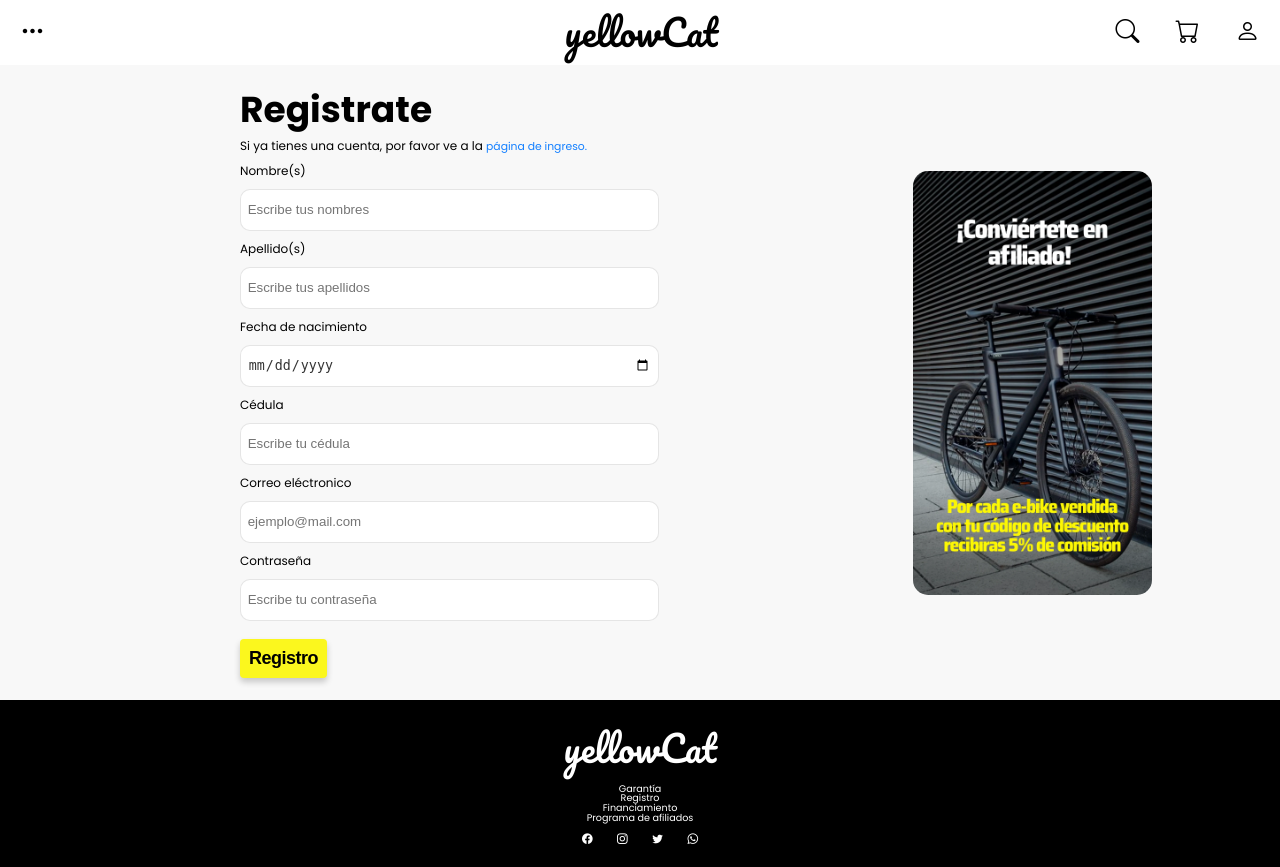
After one commit to Anfe-ion/yellowCat, a PHP site: page /register.html in a window 1280 px wide. The commit adds this page. Run offline with PHP 8.4, Linux system fonts and the light colour scheme.

Commit message:
Se añade el diseño del login y register.

```diff
--- a/footer.css
+++ b/footer.css
@@ -11,6 +11,9 @@ footer{
 footer h6{
     color: white;
     padding: 0.5em;
+    font-family: 'Pacifico', cursive;
+    font-size: 3em;
+    text-decoration: none;
 }
 
 footer a{
--- a/header.css
+++ b/header.css
@@ -86,16 +86,23 @@ header{
     color: #FBF71E;
 }
 
-h1 a, h6{
+h1 a{
     font-family: 'Pacifico', cursive;
     font-size: 3em;
     color: black;
     text-decoration: none;
+    text-align: center;
+    margin-left: 3.4em;
 }
 
 .buttons{
     display: flex;
     gap: 2em;
+    color: black;
+}
+
+.buttons a{
+    color: black;
 }
 
 .search, .shop-car, .login, .open-menu{
@@ -132,7 +139,8 @@ h1 a, h6{
     align-items: flex-end;
     gap: 1em;
     position: absolute;
-    left: 28%;
+    left: 20%;
+    right: 20%;
     bottom: 0;
     margin-bottom: 5em;
 }
@@ -147,11 +155,12 @@ h1 a, h6{
 /*Adjustement for mobile*/
 @media screen and (max-width: 800px) {
     .nav{
-        width: 50%;
+        width: 55%;
     }
 
     h1 a{
         font-size: 2em;
+        margin-left: 1.8em;
     }
 
     .buttons{
--- a/header.js
+++ b/header.js
@@ -16,8 +16,8 @@ document.addEventListener("DOMContentLoaded", () => {
                 <li><a href="#">Quienes somos</a></li>
                 <li><a href="#">Soporte</a></li>
                 <div class="login-section">
-                    <li><a href="#">Entrar</a></li>
-                    <li><a href="#">Registrarse</a></li>
+                    <li><a href="./login.html">Entrar</a></li>
+                    <li><a href="./register.html">Registrarse</a></li>
                     <li><a href="#">¿Olvidaste tu contraseña?</a></li>
                 </div>
                 <div class="social-media">
@@ -34,7 +34,7 @@ document.addEventListener("DOMContentLoaded", () => {
         <div class="buttons">
             <button class="search" id="search"><i class="bi bi-search"></i></button>
             <button class="shop-car"><i class="bi bi-cart"></i></button>
-            <button class="login"><i class="bi bi-person"></i></button>
+            <button class="login"><a href="./login.html"><i class="bi bi-person"></i></a></button>
         </div>
     `
     document.body.insertBefore(header, document.body.firstChild);
--- /dev/null
+++ b/login.css
@@ -0,0 +1,101 @@
+body{
+    max-width: 100%;
+    max-height: 100%;
+    font-size: 12px;
+    font-family: 'Poppins', sans-serif;
+    /*horizontally center*/
+    margin: 0 auto;
+    background-color: #F8F8F8;
+    bottom: 0;
+}
+
+section{
+    display: flex;
+    width: 100%;
+    height: 80vh;
+    align-items: center;
+    justify-content: center;
+}
+
+h2{
+    font-size: 3em;
+    font-weight: bold;
+}
+
+section div:first-child{
+    width: 30%;
+    margin-left: 20em;
+}
+
+section div:nth-child(2){
+    width: 55%;
+    margin-left: 20em;
+}
+
+section p{
+    margin-top: 1em;
+    margin-bottom: 1em;
+}
+
+section div a{
+    font-size: 0.9em;
+}
+
+section input{
+    width: 55%;
+    border: 1px solid rgba(0, 0, 0, 0.1);
+    border-radius: 10px;
+    height: 2em;
+    padding: 0.5em;
+    color: rgba(0, 0, 0, 0.8);
+}
+
+section button{
+    background-color: #FBF71E;
+    font-size: 1.5em;
+    font-weight: 600;
+    letter-spacing: -0.5px;
+    border: none;
+    box-shadow: 0px 4px 6px rgba(0, 0, 0, 0.2);
+    border-radius: 4px;
+    padding: 0.5em;
+    margin-top: 1em;
+}
+
+section button:hover{
+    transform: translateY(-1px);
+    text-decoration: none;
+}
+section button:active{
+    transform: translateY(1px);
+}
+
+/*Adjustement for mobile*/
+@media screen and (max-width: 800px) {
+    section{
+        display: flex;
+        flex-direction: column;
+        height: 80vh;
+    }
+
+    section div:first-child{
+        width: 90%;
+        margin-left: 2em;
+        margin-bottom: 2em;
+    }
+
+    section div:nth-child(2){
+        width: 90%;
+        margin-left: 2em;
+    }
+
+    section input{
+        width: 90%;
+        height: 3em;
+    }
+
+    section button{
+        height: 3em;
+        width: 50%;
+    }
+}
--- /dev/null
+++ b/login.js
@@ -0,0 +1,3 @@
+document.getElementById("register").addEventListener("click", function() {
+    window.location.href = "register.html";
+});
--- /dev/null
+++ b/register.css
@@ -0,0 +1,25 @@
+section input{
+    width: 60%;
+}
+
+section img{
+    width: 65%;
+    border-radius: 15px;
+}
+
+section img:hover{
+    transform: translateY(-1px);
+}
+
+section img:active{
+    transform: translateY(1px);
+}
+
+section div:first-child{
+    width: 55%;
+}
+
+section div:nth-child(2){
+    width: 30%;
+    margin-left: 0em;
+}
--- /dev/null
+++ b/register.html
@@ -0,0 +1,80 @@
+<!DOCTYPE html>
+<html lang="en">
+<head>
+    <meta charset="UTF-8">
+    <meta name="viewport" content="width=device-width, initial-scale=1.0">
+    <title>𝐘𝐞𝐥𝐥𝐨𝐰 𝐂𝐚𝐭 | Bicicletas eléctricas</title>
+    <!--Icon-->
+    <link rel="icon" href="./img/gato.png" type="image/x-icon">
+    <!--Poppins-->
+    <link rel="preconnect" href="https://fonts.googleapis.com">
+    <link rel="preconnect" href="https://fonts.gstatic.com" crossorigin>
+    <link href="https://fonts.googleapis.com/css2?family=Montserrat:ital,wght@0,100;0,200;0,300;0,400;0,500;0,600;0,700;0,800;0,900;1,100;1,200;1,300;1,400;1,500;1,600;1,700;1,800;1,900&family=Open+Sans:wght@300;400;700;800&family=Pacifico&family=Poppins:ital,wght@0,100;0,200;0,300;0,400;0,500;0,600;0,700;0,800;0,900;1,100;1,200;1,300;1,400;1,500;1,600;1,700;1,800;1,900&family=Satisfy&display=swap" rel="stylesheet">
+    <!--Pacifico-->
+    <link rel="preconnect" href="https://fonts.googleapis.com">
+    <link rel="preconnect" href="https://fonts.gstatic.com" crossorigin>
+    <link href="https://fonts.googleapis.com/css2?family=Montserrat:ital,wght@0,100;0,200;0,300;0,400;0,500;0,600;0,700;0,800;0,900;1,100;1,200;1,300;1,400;1,500;1,600;1,700;1,800;1,900&family=Open+Sans:wght@300;400;700;800&family=Pacifico&family=Poppins:ital,wght@0,100;0,200;0,300;0,400;0,500;0,600;0,700;0,800;0,900;1,100;1,200;1,300;1,400;1,500;1,600;1,700;1,800;1,900&family=Satisfy&display=swap" rel="stylesheet">
+    <!--Bootstrap-->
+    <link rel="stylesheet" href="https://cdn.jsdelivr.net/npm/bootstrap-icons@1.10.5/font/bootstrap-icons.css">
+    <!--Link CSS-->
+    <link rel="stylesheet" href="index.css">
+    <!--Login Styles-->
+    <link rel="stylesheet" href="login.css">
+    <!--Register Styles-->
+    <link rel="stylesheet" href="register.css">
+    <!--Header styles-->
+    <link rel="stylesheet" href="header.css">
+    <!--Footer styles-->
+    <link rel="stylesheet" href="footer.css">
+    <!--Header-->
+    <script src="./header.js"></script>
+    <!--Footer-->
+    <script src="./foooter.js"></script>
+
+</head>
+
+<body>
+
+    <section>
+        <div>
+            <h2>Registrate</h2>
+            <p>Si ya tienes una cuenta, por favor ve a la <a href="./login.html">página de ingreso.</a></p>
+            <ul>
+                <li>
+                    <p>Nombre(s)</p>
+                    <input type="text" placeholder="Escribe tus nombres">
+                </li>
+                <li>
+                    <p>Apellido(s)</p>
+                    <input type="text" placeholder="Escribe tus apellidos">
+                </li>
+                <li>
+                    <p>Fecha de nacimiento</p>
+                    <input type="date">
+                </li>
+                <li>
+                    <p>Cédula</p>
+                    <input type="number" placeholder="Escribe tu cédula">
+                </li>
+                <li>
+                    <p>Correo eléctronico</p>
+                    <input type="text" placeholder="ejemplo@mail.com">
+                </li>
+                <li>
+                    <p>Contraseña</p>
+                    <input type="password" placeholder="Escribe tu contraseña">
+                </li>
+                <li>
+                    <button>Registro</button>
+                </li>
+            </ul>
+        </div>
+        <div>
+            <a href="#"><img src="./img/promo.webp" alt="Promoción de e-bikes"></a>
+        </div>
+    </section>
+
+    <!--Script hamburguer menu-->
+    <script src="./menu.js"></script>
+</body>
+</html>
```
Also changed, not shown: login.html (added, +61 -0 lines), img/promo.webp (added).
